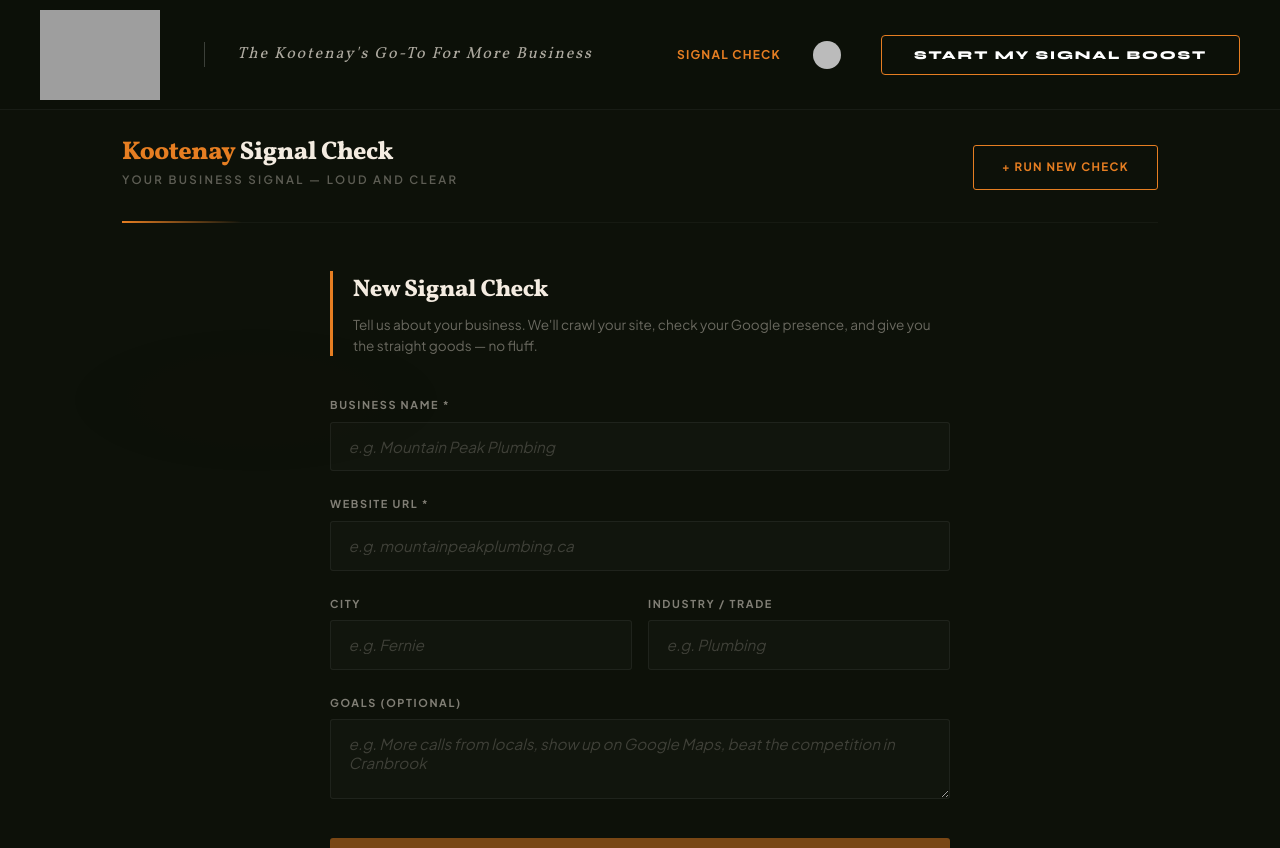
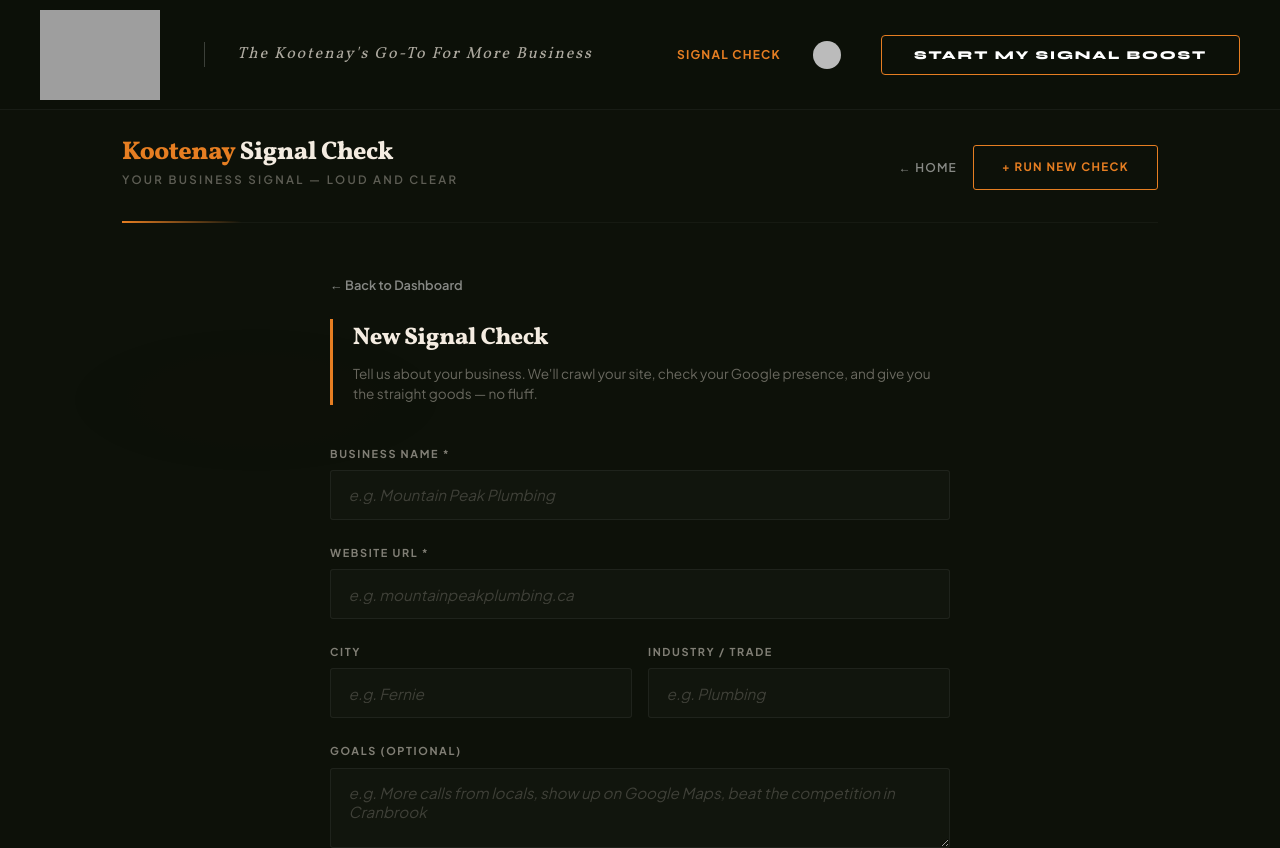
Before and after one commit to OfficialPr0x/KootenaySignal, a Next.js app: page /dashboard/new in a window 1280 px wide. Shown: the top 848 px of the page. Built offline with nearby package versions, Linux system fonts and the light colour scheme; no server answers; sample sign-in values are in the browser's storage; grey boxes are pictures that could not be loaded; some icons are missing.

Commit message:
feat: add navigation links to dashboard and improve layout consistency

```diff
--- a/src/app/dashboard/layout.tsx
+++ b/src/app/dashboard/layout.tsx
@@ -20,9 +20,25 @@ export default async function DashboardLayout({ children }: { children: React.Re
             </Link>
             <p>Your business signal — loud and clear</p>
           </div>
-          <Link href="/dashboard/new" className="dash-new-btn">
-            <span>+ Run New Check</span>
-          </Link>
+          <div style={{ display: 'flex', alignItems: 'center', gap: '1rem' }}>
+            <Link
+              href="/"
+              style={{
+                color: 'rgba(255,255,255,0.5)',
+                fontSize: '0.75rem',
+                fontWeight: 600,
+                textTransform: 'uppercase',
+                letterSpacing: '0.1em',
+                textDecoration: 'none',
+                transition: 'color 0.3s ease',
+              }}
+            >
+              ← Home
+            </Link>
+            <Link href="/dashboard/new" className="dash-new-btn">
+              <span>+ Run New Check</span>
+            </Link>
+          </div>
         </div>
         {children}
       </div>
--- a/src/app/dashboard/new/page.tsx
+++ b/src/app/dashboard/new/page.tsx
@@ -2,6 +2,7 @@
 
 import { useState } from 'react';
 import { useRouter } from 'next/navigation';
+import Link from 'next/link';
 
 export default function NewAuditPage() {
   const router = useRouter();
@@ -76,6 +77,20 @@ export default function NewAuditPage() {
 
   return (
     <div className="dash-form-wrap">
+      <Link
+        href="/dashboard"
+        style={{
+          color: 'rgba(255,255,255,0.5)',
+          fontSize: '0.8rem',
+          textDecoration: 'none',
+          display: 'inline-block',
+          marginBottom: '1.5rem',
+          fontWeight: 600,
+          transition: 'color 0.3s ease',
+        }}
+      >
+        ← Back to Dashboard
+      </Link>
       <div className="dash-form-header">
         <h2>New Signal Check</h2>
         <p>
--- a/src/app/dashboard/page.tsx
+++ b/src/app/dashboard/page.tsx
@@ -135,9 +135,9 @@ export default async function DashboardPage() {
             {auditList.map((audit) => (
               <Link
                 key={audit.id}
-                href={audit.status === 'complete' ? `/dashboard/report/${audit.id}` : '#'}
+                href={audit.status === 'complete' ? `/dashboard/report/${audit.id}` : `/dashboard`}
                 className="dash-card"
-                style={{ pointerEvents: audit.status === 'complete' ? 'auto' : 'default' as 'auto' | 'none' }}
+                style={{ pointerEvents: audit.status === 'complete' ? 'auto' : 'none' }}
               >
                 <div
                   className="dash-card-score"
--- a/src/components/Navbar.tsx
+++ b/src/components/Navbar.tsx
@@ -2,6 +2,7 @@
 
 import { useEffect, useState } from 'react';
 import Image from 'next/image';
+import Link from 'next/link';
 import { SignInButton, SignUpButton, Show, UserButton } from "@clerk/nextjs";
 import { usePathname } from 'next/navigation';
 
@@ -28,7 +29,7 @@ export default function Navbar() {
   return (
     <nav className="navbar" id="main-nav">
       <div className="scroll-progress" style={{ width: `${scroll}%` }}></div>
-      <div className="nav-logo">
+      <Link href="/" className="nav-logo" style={{ textDecoration: 'none' }}>
         <Image
           src="https://res.cloudinary.com/doajstql7/image/upload/v1775879112/ChatGPT_Image_Apr_10__2026__11_27_53_PM-removebg-preview_vjtdqa.png"
           alt="Kootenay Signal Logo"
@@ -50,7 +51,7 @@ export default function Navbar() {
             The Kootenay's Go-To For More Business
           </span>
         </div>
-      </div>
+      </Link>
       <div className="nav-links">
         <Show when="signed-out">
           <SignInButton>
@@ -78,7 +79,7 @@ export default function Navbar() {
         </Show>
 
         <Show when="signed-in">
-          <a
+          <Link
             href="/dashboard"
             style={{
               color: '#e67e22',
@@ -91,7 +92,7 @@ export default function Navbar() {
             }}
           >
             SIGNAL CHECK
-          </a>
+          </Link>
           <div style={{ marginRight: '1rem', display: 'flex', alignItems: 'center' }}>
             <UserButton appearance={{
               variables: {
```
Also changed, not shown: src/app/dashboard/report/[id]/ReportContent.tsx (+15 -0 lines), src/app/page.tsx (+11 -3 lines).
